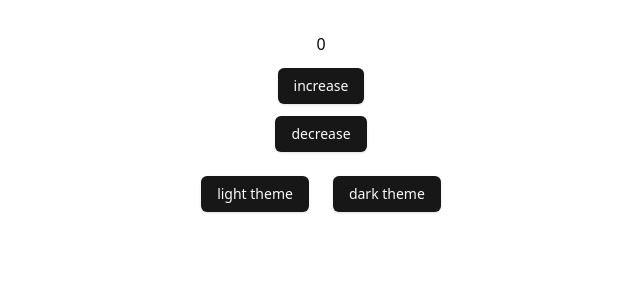
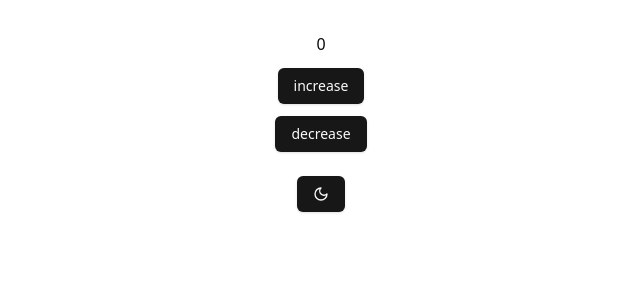
Before and after one commit to miikedev/dyc-dashboard, a React (Vite) app: page / in a window 1280 px wide. Shown: the top 300 px of the page, without its empty margins (319-959 px from the left). Built offline with nearby package versions, Linux system fonts and the light colour scheme.

Commit message:
feat:split theme button to the custom of components

```diff
--- a/src/App.jsx
+++ b/src/App.jsx
@@ -1,11 +1,11 @@
 import { atom, useAtom } from 'jotai'
+
 import './App.css'
+
 const counter = atom(0)
 import { Button } from './components/ui/button';
-import { useTheme } from './components/theme-provider'
+import { ThemeToggleButton } from './components/custom/themeToggleButton';
 function App() {
-  const { theme, setTheme } = useTheme()
-  console.log('theme', theme)
   const [count, setCounter] = useAtom(counter);
   const increment = () => setCounter(prev => prev + 1);
   const decrement = () => setCounter(next => next - 1);
@@ -17,8 +17,7 @@ function App() {
         <div className="my-3"></div>
         <Button onClick={decrement}>decrease</Button>
         <div className="my-3"></div>
-        <Button onClick={() => setTheme('light')} className="m-3">light theme</Button>
-        <Button onClick={() => setTheme('dark')} className="m-3">dark theme</Button>
+        <ThemeToggleButton/>
 
     </>
   )
--- /dev/null
+++ b/src/components/custom/themeToggleButton.jsx
@@ -0,0 +1,13 @@
+import { Moon, Sun } from 'lucide-react'
+import { useTheme } from '../theme-provider'
+import { Button } from '../ui/button'
+
+const ThemeToggleButton = () => {
+    const { theme, setTheme } = useTheme()
+    const renderedIcon = theme === 'dark' ? <Sun /> : <Moon />
+    return (
+        <Button onClick={() => setTheme(theme === 'dark' ? 'light' : 'dark')} className="m-3">{renderedIcon}</Button>
+    )
+}
+
+export {ThemeToggleButton}
--- a/src/components/theme-provider.jsx
+++ b/src/components/theme-provider.jsx
@@ -1,6 +1,6 @@
-import { createContext, useContext, useEffect } from "react"
 import { useAtom } from "jotai"
 import { atomWithStorage } from "jotai/utils"
+import { createContext, useContext, useEffect } from "react"
 
 const ThemeProviderContext = createContext(undefined)
 
```
